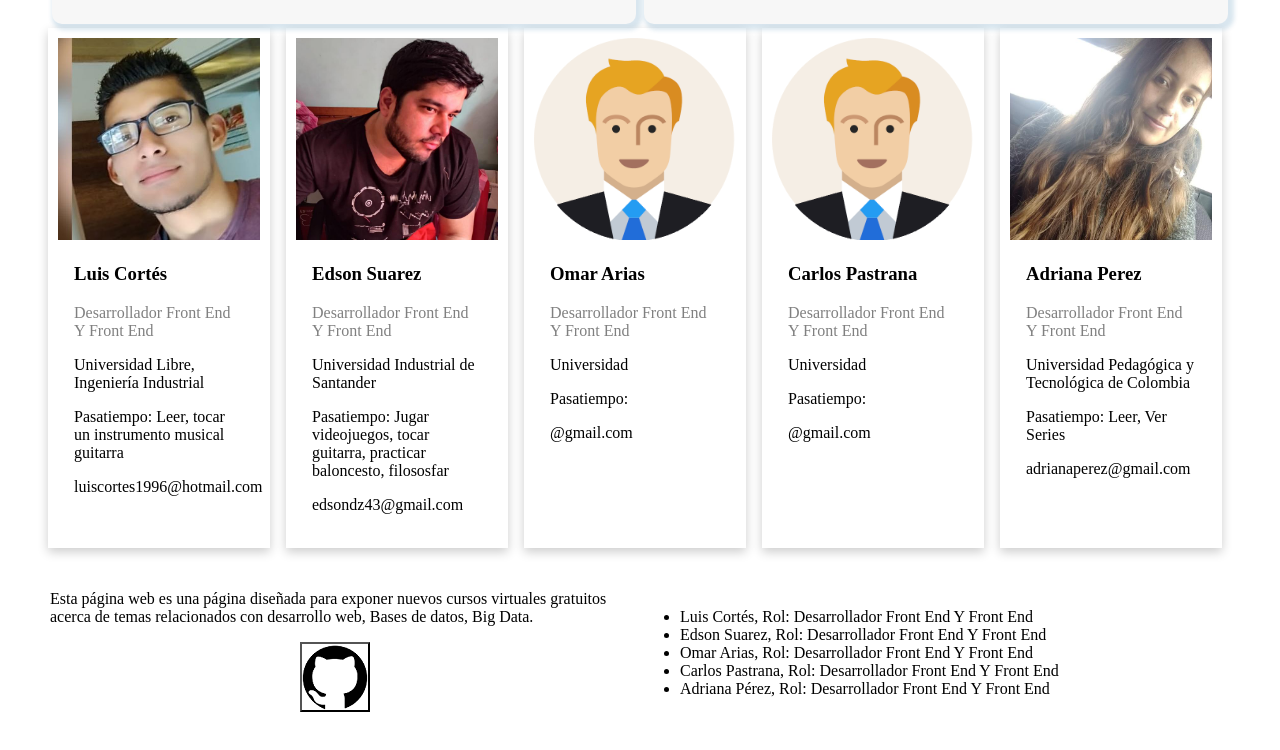
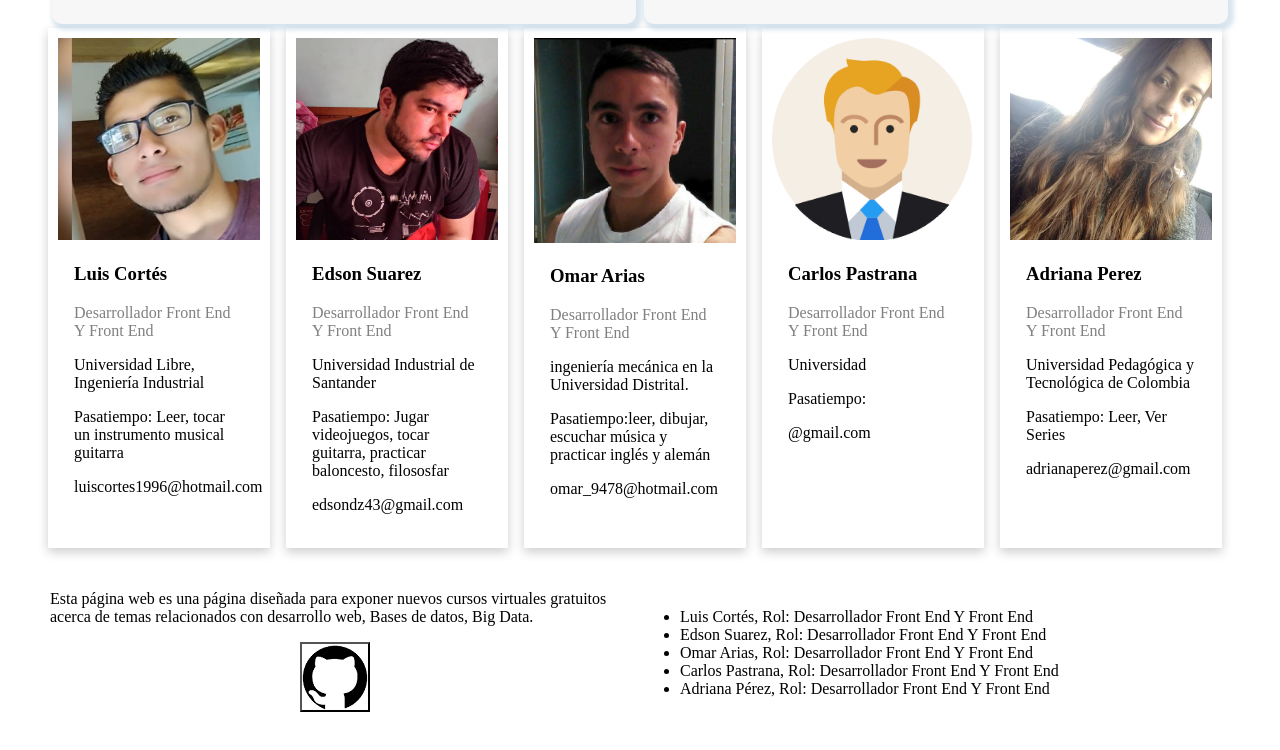
Before and after one commit to EdsonSuarez/semana-1-9, a website: page src/index.html in a window 1280 px wide. Shown: the part 1829-2579 px from the top of the page. Drawn offline with Linux system fonts and the light colour scheme; a web font is replaced by a local one.

Commit message:
definitivo

```diff
--- a/src/index.html
+++ b/src/index.html
@@ -128,13 +128,13 @@
 
         <div class="column">
           <div class="card">
-            <img src="images/usuario1.png" style="width:100%">
+            <img src="images/omar.png" style="width:100%">
             <div class="container1">
               <h3>Omar Arias</h3>
               <p class="rol">Desarrollador Front End Y Front End</p>
-              <p>Universidad </p>
-              <p>Pasatiempo: </p>
-              <p>@gmail.com</p>
+              <p>ingeniería mecánica en la Universidad Distrital.</p>
+              <p>Pasatiempo:leer, dibujar, escuchar música y practicar inglés y alemán </p>
+              <p>omar_9478@hotmail.com</p>
             </div>
           </div>
         </div>
```
Also changed, not shown: src/images/omar.png (added).
